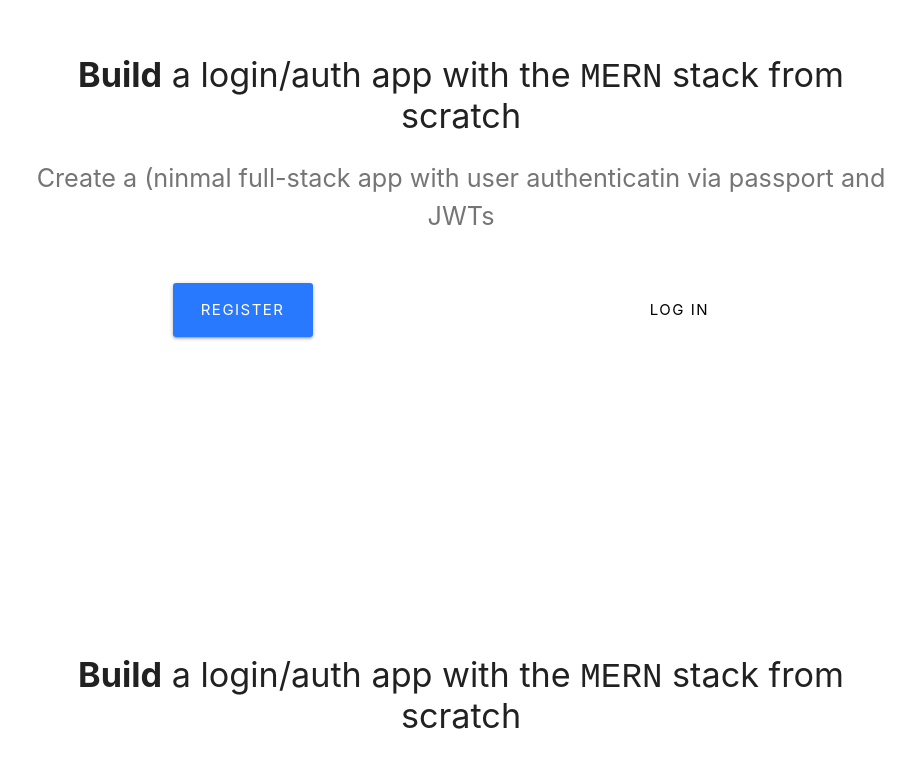
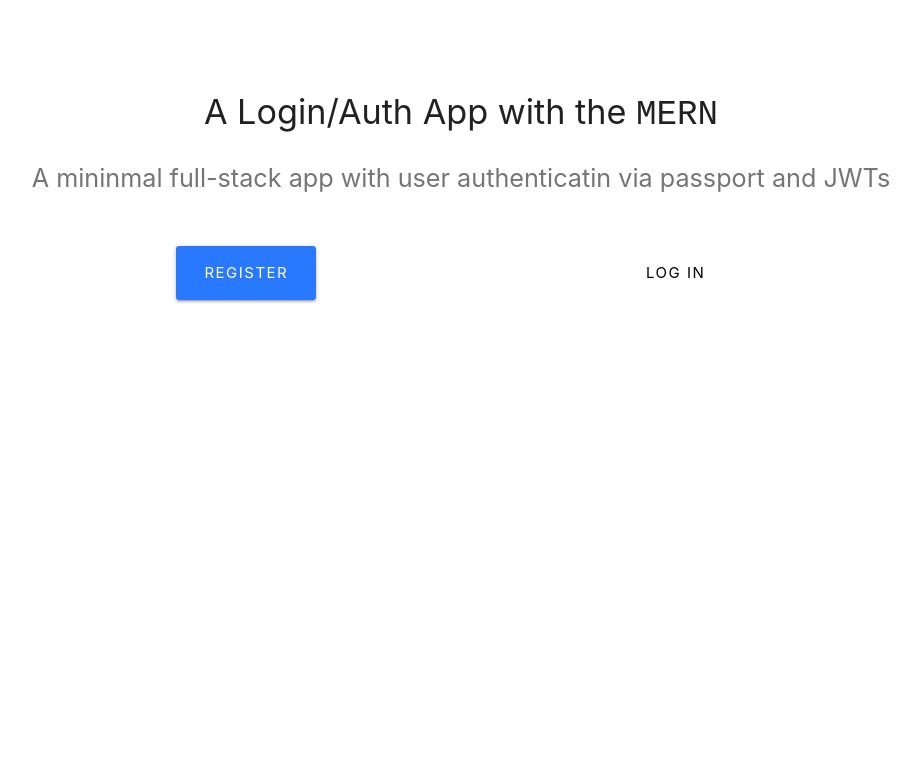
Before and after one commit to PrateekSaini15/MERNLogin, a React (Create React App) app in the folder client/: page / in a window 1280 px wide. Shown: the part 169-934 px from the top of the page, without its empty margins (179-1099 px from the left). After the commit the page ends 800 px from the top, so only its background shows below. Built offline with nearby package versions, Linux system fonts and the light colour scheme.

Commit message:
fixed errors

```diff
--- a/client/src/App.js
+++ b/client/src/App.js
@@ -15,7 +15,6 @@ class App extends React.Component {
           <Route exact path="/" component={Landing} />
           <Route exact path="/register" component={Register} />
           <Route exact path="/login" component={Login} />
-          <Landing />
         </div>
       </BrowserRouter>
     );
--- a/client/src/components/layout/Landing.js
+++ b/client/src/components/layout/Landing.js
@@ -8,13 +8,12 @@ class Landing extends React.Component {
         <div className="row">
           <div className="col s12 center-align">
             <h4>
-              <b>Build</b> a login/auth app with the{" "}
-              <span style={{ fontFamily: "monospace" }}>MERN</span> stack from
-              scratch
+              A Login/Auth App with the{" "}
+              <span style={{ fontFamily: "monospace" }}>MERN</span>
             </h4>
             <p className="flow-text grey-text text-darken-1">
-              Create a (ninmal full-stack app with user authenticatin via
-              passport and JWTs
+              A mininmal full-stack app with user authenticatin via passport and
+              JWTs
             </p>
             <br />
             <div className="col s6">
```
